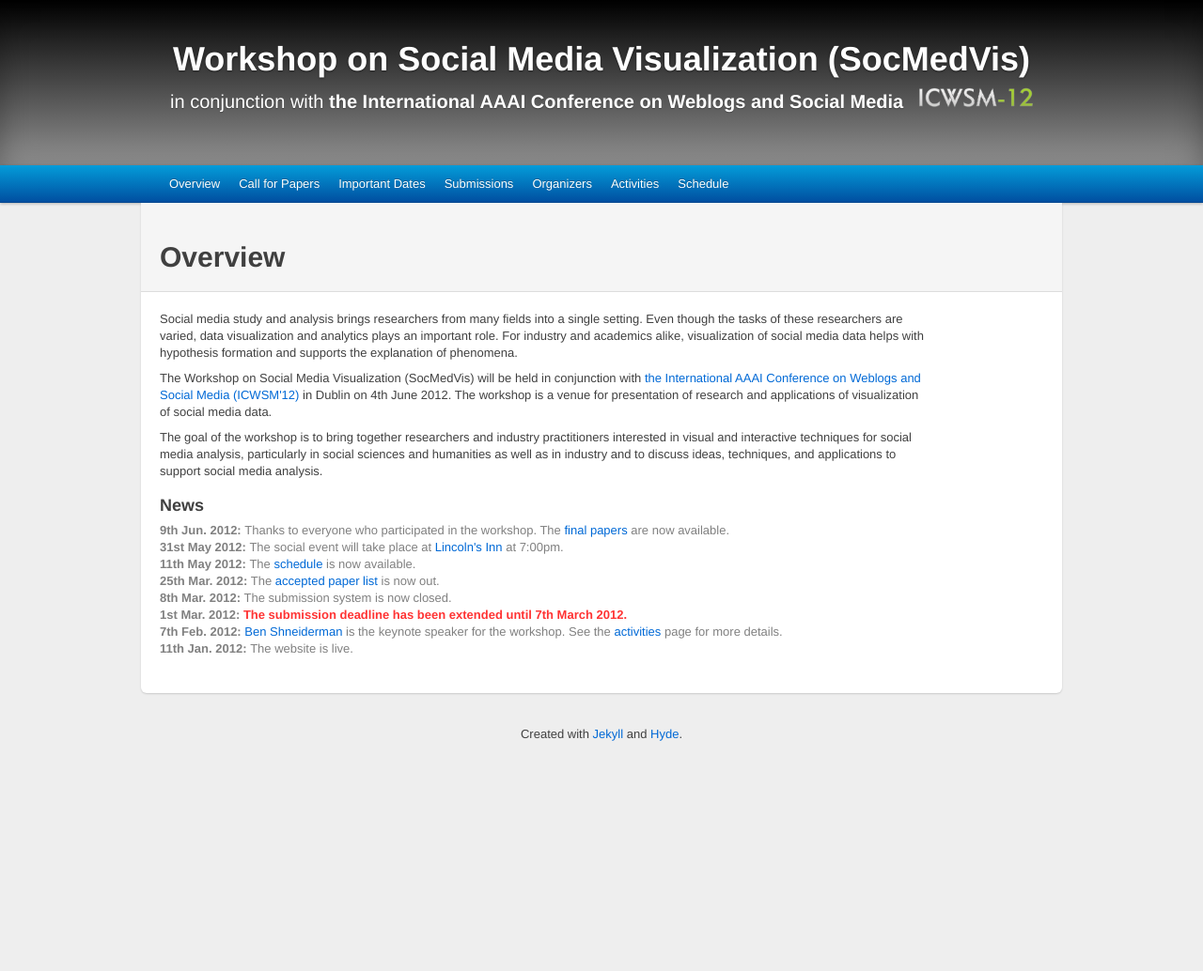
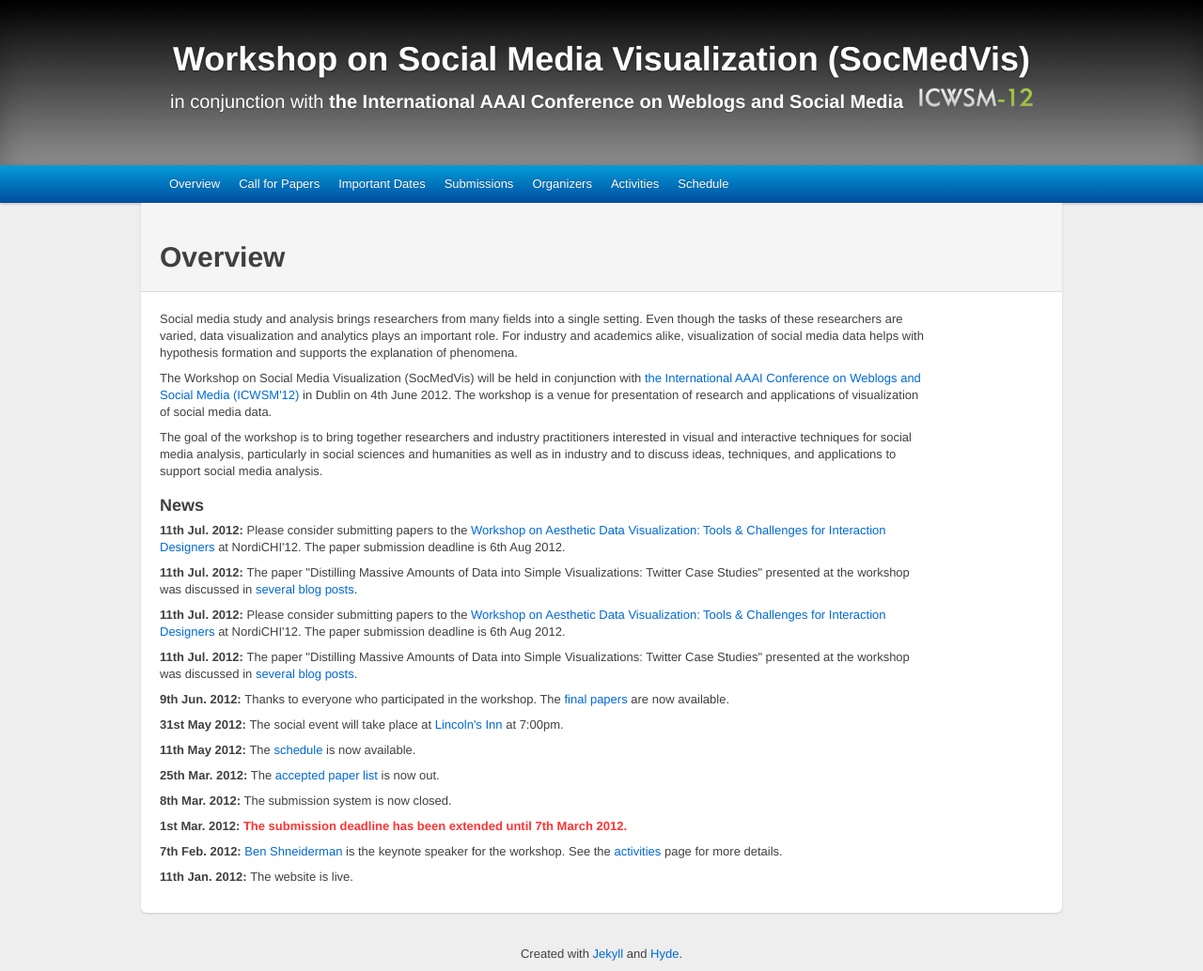
Before and after one commit to harrigan/socmedvis.ucd.ie, a Jekyll site: the page built from _source/index.html, in a window 1280 px wide. Shown: the whole page at 94% size. Built offline with Jekyll 4.4.1, drawn with Linux system fonts in a browser that asks for light colours; Markdown is read by kramdown in place of the engine named in the settings; before the commit the page ends 900 px from its top, so only the background shows below that.

Commit message:
Added links to blog posts and workshop at NordiCHI'12

```diff
--- a/_source/index.html
+++ b/_source/index.html
@@ -16,54 +16,87 @@
 <h3>
   News
 </h3>
-<ul class='unstyled'>
-  <li>
+<p>
+  <b>
+    11th Jul. 2012:
+  </b>
+  Please consider submitting papers to the
+  <a href='http://datavis.hkjung.com'>Workshop on Aesthetic Data Visualization: Tools & Challenges for Interaction Designers</a>
+  at NordiCHI'12. The paper submission deadline is 6th Aug 2012.
+</p>
+<p>
+  <b>
+    11th Jul. 2012:
+  </b>
+  The paper "Distilling Massive Amounts of Data into Simple Visualizations: Twitter Case Studies" presented at the workshop was discussed in
+  <a href='http://engineering.twitter.com/2012/06/studying-rapidly-evolving-user.html'>several</a>
+  <a href='http://www.cccblog.org/2012/06/09/twitter-knows-when-you-sleep-and-more'>blog</a>
+  <a href='http://www.theatlantic.com/technology/archive/2012/06/when-twitter-sleeps-comparing-nyc-tokyo-istanbul-and-s-o-paulo/258118'>posts</a>.
+</p>
+<p>
+  <b>
+    11th Jul. 2012:
+  </b>
+  Please consider submitting papers to the
+  <a href='http://datavis.hkjung.com'>Workshop on Aesthetic Data Visualization: Tools & Challenges for Interaction Designers</a>
+  at NordiCHI'12. The paper submission deadline is 6th Aug 2012.
+</p>
+<p>
+  <b>
+    11th Jul. 2012:
+  </b>
+  The paper "Distilling Massive Amounts of Data into Simple Visualizations: Twitter Case Studies" presented at the workshop was discussed in
+  <a href='http://engineering.twitter.com/2012/06/studying-rapidly-evolving-user.html'>several</a>
+  <a href='http://www.cccblog.org/2012/06/09/twitter-knows-when-you-sleep-and-more'>blog</a>
+  <a href='http://www.theatlantic.com/technology/archive/2012/06/when-twitter-sleeps-comparing-nyc-tokyo-istanbul-and-s-o-paulo/258118'>posts</a>.
+</p>
+<p>
   <b>
     9th Jun. 2012:
   </b>
   Thanks to everyone who participated in the workshop. The
   <a href='http://www.aaai.org/Library/Workshops/ws12-03.php'>final papers</a>
   are now available.
-  </li>
-  <li>
+</p>
+<p>
   <b>
     31st May 2012:
   </b>
   The social event will take place at
   <a href='http://www.yelp.ie/biz/lincolns-inn-dublin'>Lincoln's Inn</a>
   at 7:00pm.
-  </li>
-  <li>
+</p>
+<p>
   <b>
     11th May 2012:
   </b>
   The
   <a href='/schedule.html'>schedule</a>
   is now available.
-  </li>
-  <li>
+</p>
+<p>
   <b>
     25th Mar. 2012:
   </b>
   The
   <a href='/schedule.html'>accepted paper list</a>
   is now out.
-  </li>
-  <li>
+</p>
+<p>
   <b>
     8th Mar. 2012:
   </b>
   The submission system is now closed.
-  </li>
-  <li>
+</p>
+<p>
   <b>
     1st Mar. 2012:
   </b>
   <b style='font-weight:bold; color: #ff3333;'>
     The submission deadline has been extended until 7th March 2012.
   </b>
-  </li>
-  <li>
+</p>
+<p>
   <b>
     7th Feb. 2012:
   </b>
@@ -71,11 +104,10 @@
   is the keynote speaker for the workshop. See the
   <a href='/activities.html'>activities</a>
   page for more details.
-  </li>
-  <li>
+</p>
+<p>
   <b>
     11th Jan. 2012:
   </b>
   The website is live.
-  </li>
-</ul>
+</p>
```
Also changed, not shown: 1 other file. Lines whose indentation alone changed are shown as unchanged.
